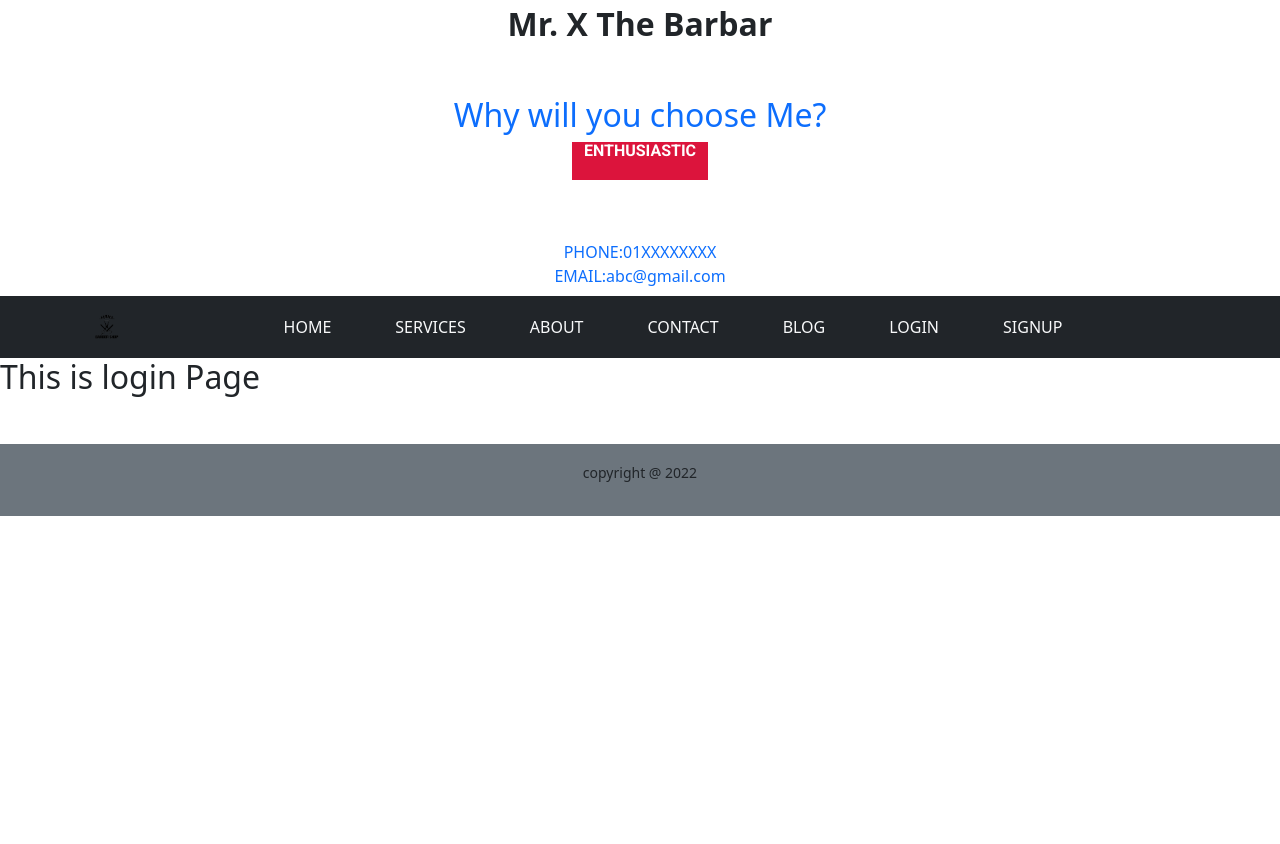
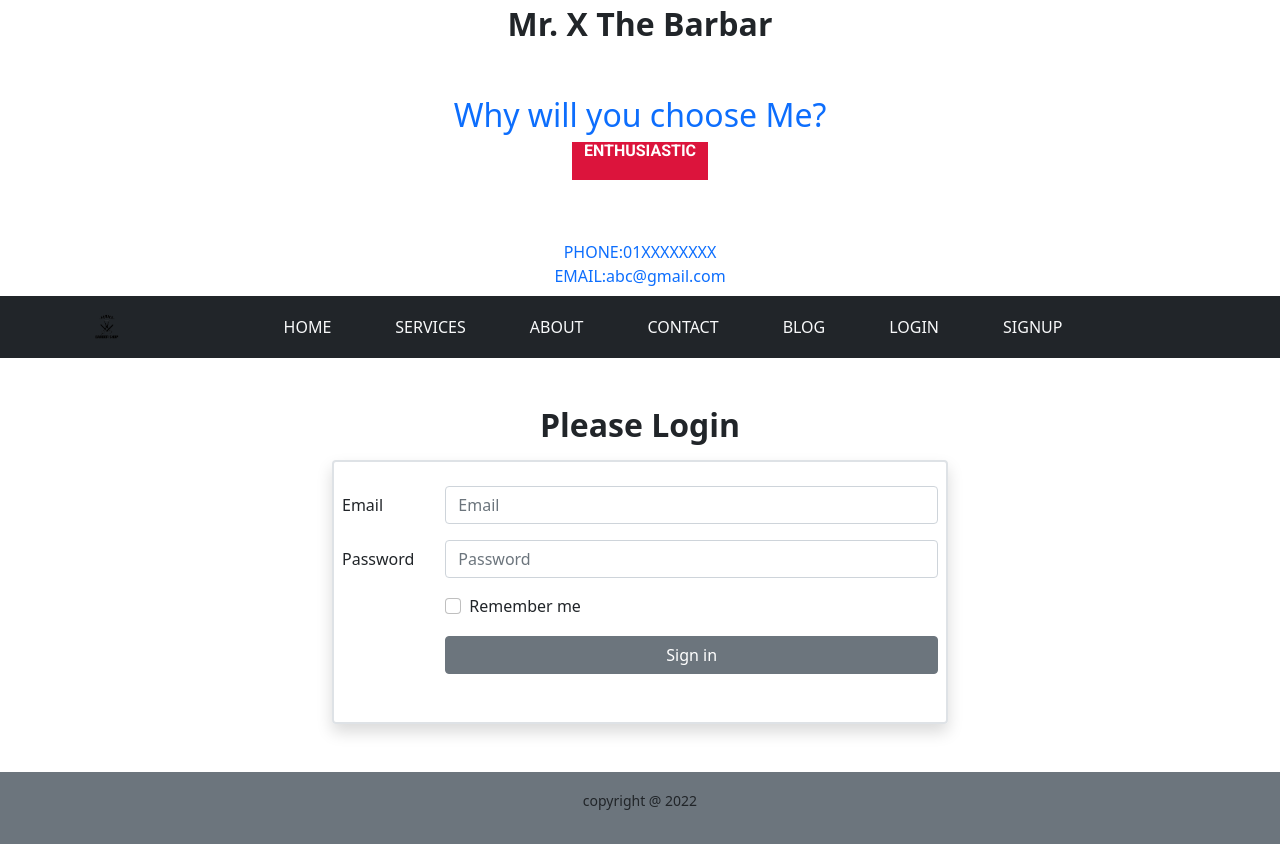
Before and after one commit to ehsan-0801/-independent-service-provider-in-reactJs-Barbar-, a React (Create React App) app: page /login in a window 1280 px wide. Before the commit the page ends 800 px from the top, so only its background shows below. Built offline with nearby package versions, Linux system fonts and the light colour scheme.

Commit message:
Login form done

```diff
--- a/package.json
+++ b/package.json
@@ -7,9 +7,11 @@
     "@testing-library/react": "^13.1.1",
     "@testing-library/user-event": "^13.5.0",
     "bootstrap": "^5.1.3",
+    "firebase": "^9.6.11",
     "react": "^18.0.0",
     "react-bootstrap": "^2.2.3",
     "react-dom": "^18.0.0",
+    "react-firebase-hooks": "^5.0.3",
     "react-router-dom": "^6.3.0",
     "react-scripts": "5.0.1",
     "web-vitals": "^2.1.4"
--- a/src/App.js
+++ b/src/App.js
@@ -3,6 +3,7 @@ import Footer from "./Components/Footer/Footer";
 import Header from "./Components/Header/Header";
 import Home from "./Components/Home/Home";
 import Login from "./Components/Login/Login";
+import NotFund from "./Components/NotFound/NotFund";
 import Signup from "./Components/Signup/Signup";
 function App() {
   return (
@@ -13,6 +14,7 @@ function App() {
         <Route path="/home" element={ <Home></Home> }></Route>
         <Route path="/login" element={ <Login></Login> }></Route>
         <Route path="/signup" element={ <Signup></Signup> }></Route>
+        <Route path="*" element={ <NotFund></NotFund> }></Route>
       </Routes>
       <Footer></Footer>
     </div>
--- a/src/Components/Contact/Contact.js
+++ b/src/Components/Contact/Contact.js
@@ -4,8 +4,8 @@ import { Button, Form } from 'react-bootstrap';
 const Contact = () => {
     return (
         <>
-            <h2 className="p-5 text-center text-light" id="contact" style={ { background: '#006d77' } }>Contact me</h2>
-            <div className="w-100 container">
+            <h2 className="p-5 text-center text-light" style={ { background: '#006d77' } }>Contact me</h2>
+            <div id="contact" className="w-100 container">
                 <Form>
                     <Form.Label>What are your Queries?</Form.Label>
                     <Form.Select aria-label="Default select example">
--- a/src/Components/Login/Login.js
+++ b/src/Components/Login/Login.js
@@ -1,9 +1,38 @@
 import React from 'react';
+import { Button, Col, Form, Row } from 'react-bootstrap';
 
 const Login = () => {
     return (
-        <div>
-            <h2>This is login Page</h2>
+        <div className="container w-50 my-5">
+            <h2 className="text-center fw-bold my-3">Please Login</h2>
+            <Form className="border border-2 px-2 py-4 shadow rounded">
+                <Form.Group as={ Row } className="mb-3" controlId="formHorizontalEmail">
+                    <Form.Label column sm={ 2 }>
+                        Email
+                    </Form.Label>
+                    <Col sm={ 10 }>
+                        <Form.Control type="email" placeholder="Email" />
+                    </Col>
+                </Form.Group>
+                <Form.Group as={ Row } className="mb-3" controlId="formHorizontalPassword">
+                    <Form.Label column sm={ 2 }>
+                        Password
+                    </Form.Label>
+                    <Col sm={ 10 }>
+                        <Form.Control type="password" placeholder="Password" />
+                    </Col>
+                </Form.Group>
+                <Form.Group as={ Row } className="mb-3" controlId="formHorizontalCheck">
+                    <Col sm={ { span: 10, offset: 2 } }>
+                        <Form.Check label="Remember me" />
+                    </Col>
+                </Form.Group>
+                <Form.Group as={ Row } className="mb-3">
+                    <Col sm={ { span: 10, offset: 2 } }>
+                        <Button type="submit" variant="secondary w-100 mx-auto d-block mb-2">Sign in</Button>
+                    </Col>
+                </Form.Group>
+            </Form>
         </div>
     );
 };
--- /dev/null
+++ b/src/Components/NotFound/NotFund.js
@@ -0,0 +1,11 @@
+import React from 'react';
+import NotFound from '../../Images/notfound.jpg'
+const NotFund = () => {
+    return (
+        <div>
+            <img className="w-100" src={ NotFound } alt="" />
+        </div>
+    );
+};
+
+export default NotFund;
```
Also changed, not shown: src/firebase.init.js (added, +19 -0 lines), src/Images/notfound.jpg (added), 1 other file (tests, documents, lock files or other folders).
